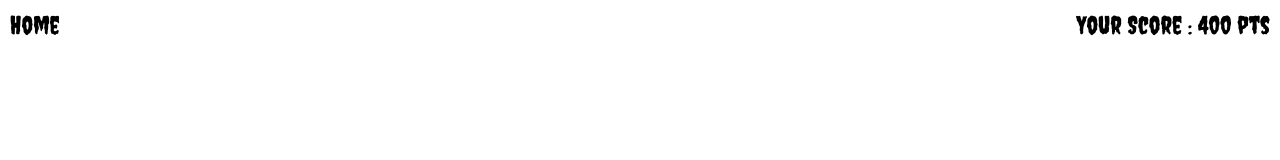
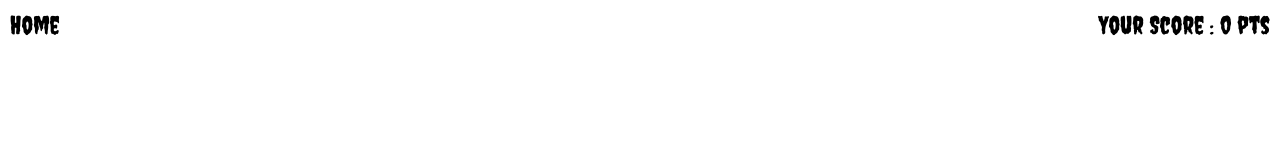
Before and after one commit to GautierMille/hackloween-quizz-movie, a React (Create React App) app in the folder hackloween/: page /LetsPlay in a window 1280 px wide. Shown: the top 160 px of the page. Built offline with nearby package versions, Linux system fonts and the light colour scheme.

Commit message:
Score counter State initialized

```diff
--- a/hackloween/src/components/LetsPlay.jsx
+++ b/hackloween/src/components/LetsPlay.jsx
@@ -1,12 +1,28 @@
 import React from "react";
 import NavBar from "./NavBar";
 
-function LetsPlay() {
-  return (
-    <div>
-      <NavBar />
-    </div>
-  );
+class LetsPlay extends React.Component {
+  constructor(props) {
+    super(props);
+    this.state = {
+      ScoreCount: 0
+    };
+  }
+
+  incrementScore = () => {
+    this.setState({ ScoreCount: this.state.ScoreCount });
+  };
+
+  render() {
+    return (
+      <div>
+        <NavBar
+          displayScore={this.state.ScoreCount}
+          Scoring={this.incrementScore}
+        />
+      </div>
+    );
+  }
 }
 
 export default LetsPlay;
--- a/hackloween/src/components/NavBar.jsx
+++ b/hackloween/src/components/NavBar.jsx
@@ -2,13 +2,18 @@ import React from "react";
 import "./style/NavBar.scss";
 import { Link } from "react-router-dom";
 
-function NavBar() {
-  return (
-    <div className="NavBar">
-      <Link to="/">Home</Link>
-      Your Score : 400 pts
-    </div>
-  );
+class NavBar extends React.Component {
+  constructor(props) {
+    super(props);
+  }
+
+  render() {
+    return (
+      <div className="NavBar">
+        <Link to="/">Home</Link>
+        Your Score : {this.props.displayScore} pts
+      </div>
+    );
+  }
 }
-
 export default NavBar;
```
